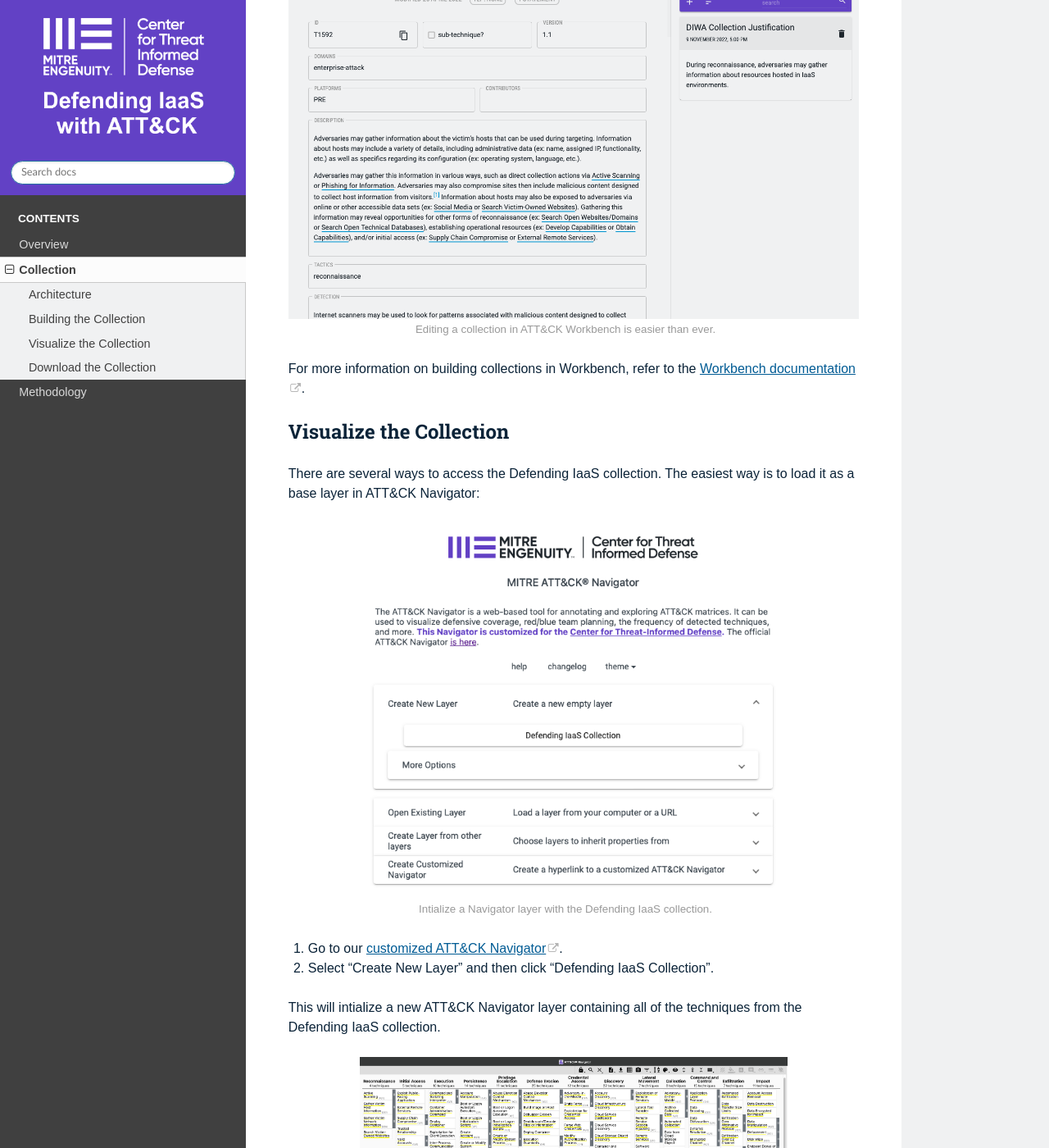
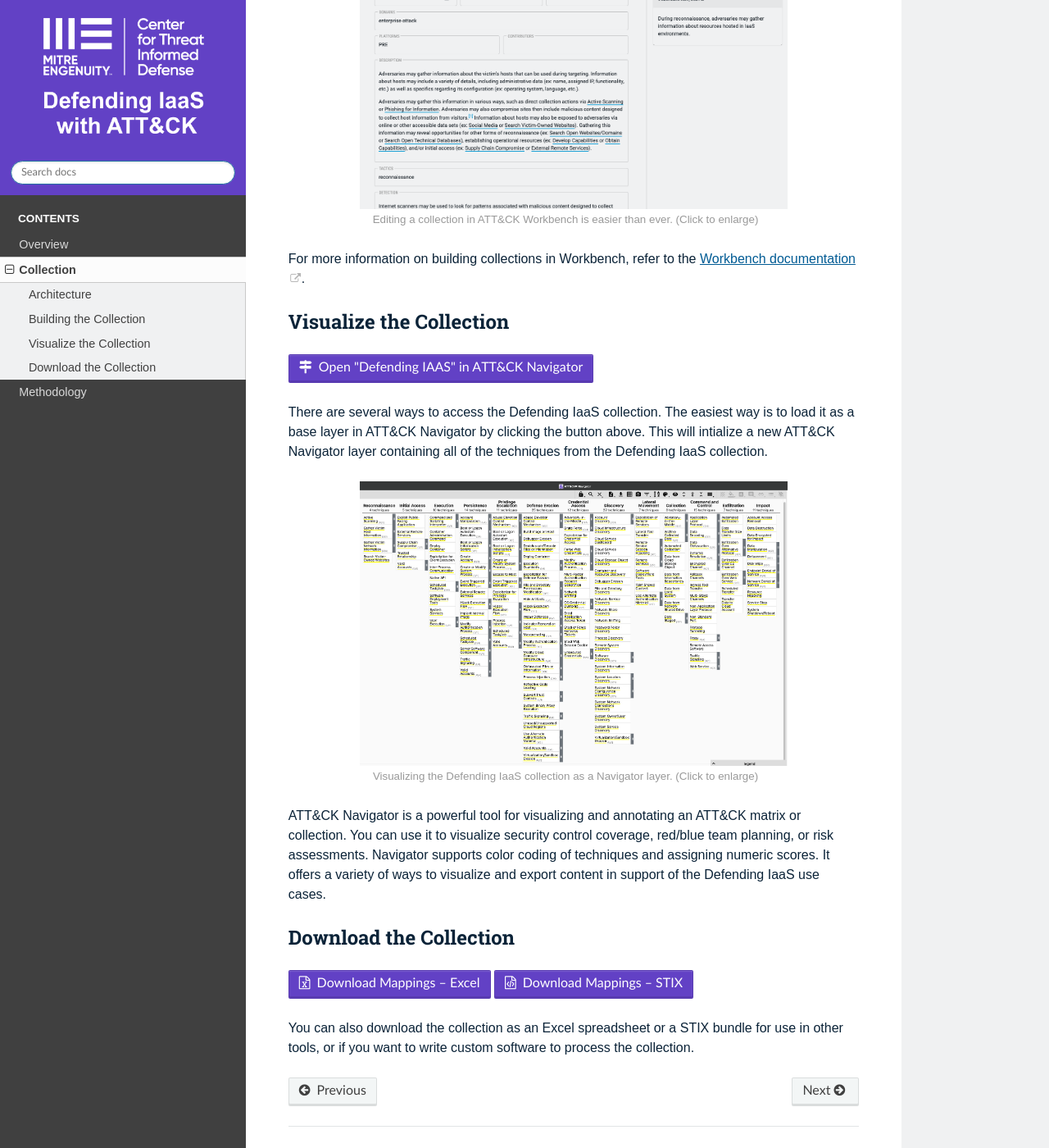
Before and after one commit to center-for-threat-informed-defense/defending-iaas-with-attack, a Sphinx documentation site: the page built from docs/collection.rst, in a window 1280 px wide and 1400 px high, scrolled down 1803 px. Shown: the whole window at 82% size. Built offline with Sphinx 7.4.7 and the Read the Docs theme 2.0.0, drawn with Linux system fonts in a browser that asks for light colours; some of the changed text lies outside the part shown.

Commit message:
DIWA-114 Use upstream ATT&CK Navigator
The upstream navigator now supports loading custom layers via URL, so we
no longer need our custom branded navigator. This commit redirects
accordingly. I also updated some button styles to be more consistent
with recent projects.

```diff
--- a/docs/collection.rst
+++ b/docs/collection.rst
@@ -62,11 +62,11 @@
 of collections easier than ever.
 
 .. figure:: _static/workbench.png
-  :target: ../_static/workbench.png
   :alt: Screenshot of editing a collection in ATT&CK Workbench.
   :align: center
+  :width: 75%
 
-  Editing a collection in ATT&CK Workbench is easier than ever.
+  Editing a collection in ATT&CK Workbench is easier than ever. (Click to enlarge)
 
 For more information on building collections in Workbench, refer to the
 `Workbench documentation
@@ -75,31 +75,25 @@
 Visualize the Collection
 ------------------------
 
-There are several ways to access the Defending IaaS collection. The easiest way
-is to load it as a base layer in ATT&CK Navigator:
+.. raw:: html
 
-.. figure:: _static/navigator_button.png
-  :alt: Screenshot of creating a Defending IaaS layer in ATT&CK Navigator.
-  :align: center
-  :width: 75%
+    <p>
+        <a class="btn btn-primary" target="_blank" href="https://mitre-attack.github.io/attack-navigator/#bundleURL=https%3A%2F%2Fraw.githubusercontent.com%2Fcenter-for-threat-informed-defense%2Fdefending-iaas-with-attack%2Fmain%2Fdata%2Fdefending-iaas-1.0.json&version=11&domain=defending-iaas">
+        <i class="fa fa-map-signs"></i> Open "Defending IAAS" in ATT&CK Navigator</a>
+    </p>
 
-  Intialize a Navigator layer with the Defending IaaS collection.
-
-1. Go to our `customized ATT&CK Navigator
-   <https://center-for-threat-informed-defense.github.io/attack-navigator/>`__.
-2. Select "Create New Layer" and then click "Defending IaaS Collection".
-
-This will intialize a new ATT&CK Navigator layer containing all of the techniques
-from the Defending IaaS collection.
+There are several ways to access the Defending IaaS collection. The easiest way is to
+load it as a base layer in ATT&CK Navigator by clicking the button above. This will
+intialize a new ATT&CK Navigator layer containing all of the techniques from the
+Defending IaaS collection.
 
 .. figure:: _static/navigator.png
-  :target: ../_static/navigator.png
   :alt: Screenshot of newly created ATT&CK Navigator layer.
   :align: center
   :width: 75%
 
   Visualizing the Defending IaaS collection as a Navigator layer. (Click to
-  enlarge.)
+  enlarge)
 
 ATT&CK Navigator is a powerful tool for visualizing and annotating an ATT&CK
 matrix or collection. You can use it to visualize security control coverage,
@@ -110,7 +104,14 @@
 Download the Collection
 -----------------------
 
-You can also `download the collection
-<https://github.com/center-for-threat-informed-defense/defending-iaas-with-attack/tree/main/data>`__
-in machine-readable format (STIX JSON) or Excel spreadsheet for use in other
-tools or if you want to write custom software to process the collection.
+.. raw:: html
+
+    <p>
+        <a class="btn btn-primary" download href="https://raw.githubusercontent.com/center-for-threat-informed-defense/defending-iaas-with-attack/main/data/defending-iaas-1.0.xlsx">
+        <i class="fa fa-file-excel-o"></i> Download Mappings – Excel</a>
+        <a class="btn btn-primary" download href="https://raw.githubusercontent.com/center-for-threat-informed-defense/defending-iaas-with-attack/main/data/defending-iaas-1.0.json">
+        <i class="fa fa-file-code-o"></i> Download Mappings – STIX</a>
+    </p>
+
+You can also download the collection as an Excel spreadsheet or a STIX bundle for use in
+other tools, or if you want to write custom software to process the collection.
```
Also changed, not shown: README.md (+4 -6 lines).
